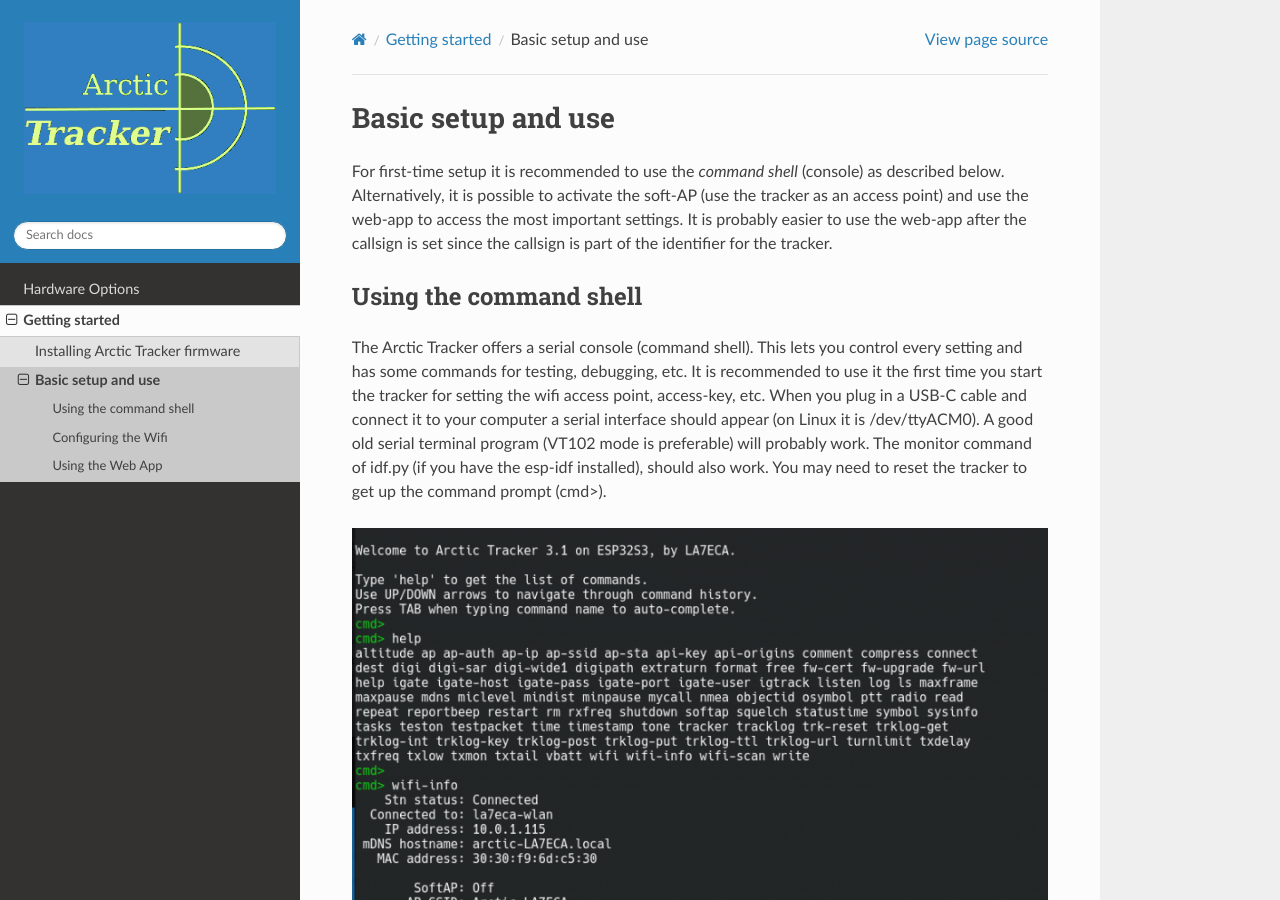
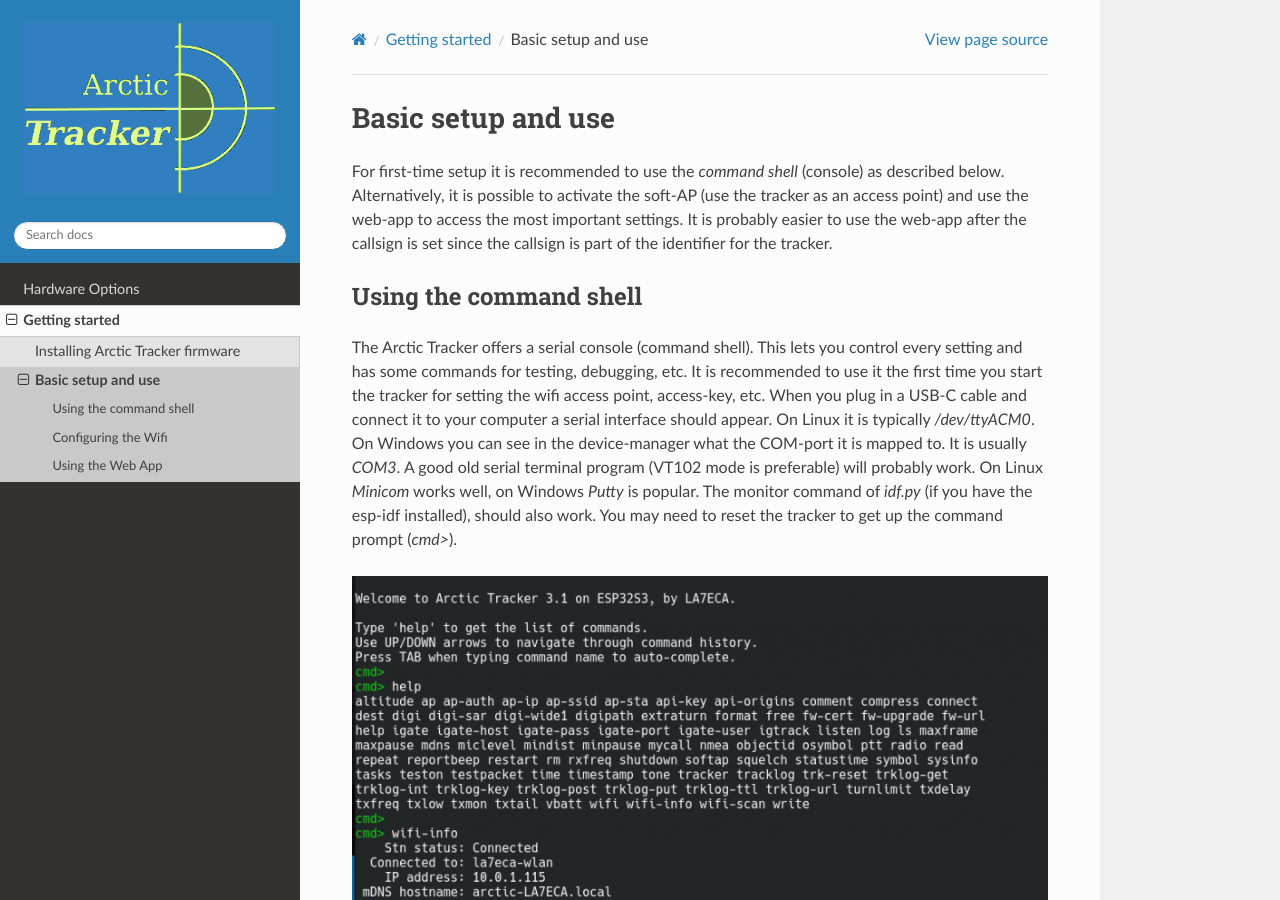
Before and after one commit to Hamlabs/ArcticTracker-docs, a Sphinx documentation site: the page built from docs/setup.rst, in a window 1280 px wide and 900 px high. Built offline with Sphinx 7.4.7 and the Read the Docs theme 3.1.0, drawn with Linux system fonts in a browser that asks for light colours; pages that are not in the unit, such as notebooks, are missing from menus.

Commit message:
Update setup.rst

```diff
--- a/docs/setup.rst
+++ b/docs/setup.rst
@@ -6,7 +6,7 @@
 
 Using the command shell
 -----------------------
-The Arctic Tracker offers a serial console (command shell).  This lets you control every setting and has some commands for testing,  debugging, etc. It is recommended  to use it the first time you start the tracker for setting the wifi  access point, access-key, etc. When you plug in a USB-C cable and connect it to your computer a serial interface should appear (on Linux it is /dev/ttyACM0). A good old serial terminal program (VT102 mode is preferable) will probably work. The monitor command of idf.py (if you have the esp-idf installed), should also work. You may need to reset the tracker to get up the command prompt (cmd>).
+The Arctic Tracker offers a serial console (command shell).  This lets you control every setting and has some commands for testing,  debugging, etc. It is recommended  to use it the first time you start the tracker for setting the wifi  access point, access-key, etc. When you plug in a USB-C cable and connect it to your computer a serial interface should appear. On Linux it is typically */dev/ttyACM0*. On Windows you can see in the device-manager what the COM-port it is mapped to. It is usually *COM3*. A good old serial terminal program (VT102 mode is preferable) will probably work. On Linux *Minicom* works well, on Windows *Putty* is popular. The monitor command of *idf.py* (if you have the esp-idf installed), should also work. You may need to reset the tracker to get up the command prompt (*cmd>*).
 
 .. image:: img/console.png
 
```
